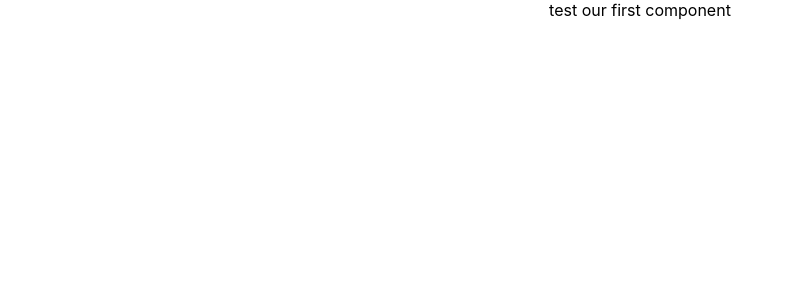
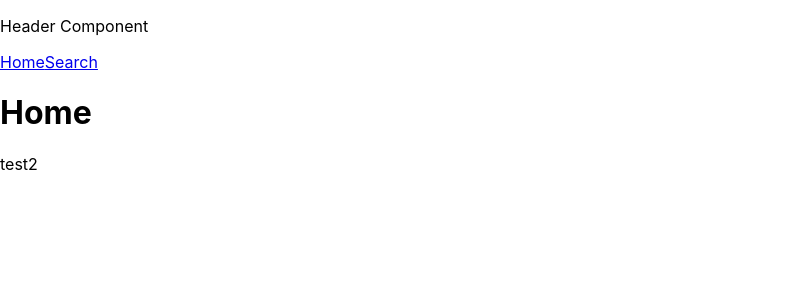
Before and after one commit to GSG-G11/movies-RY, a React (Create React App) app: page / in a window 1280 px wide. Shown: the top 300 px of the page, without its empty margins (0-794 px from the left). Built offline with nearby package versions, Linux system fonts and the light colour scheme.

Commit message:
make the basic routes for the home page and search page Relates #3

```diff
--- a/package.json
+++ b/package.json
@@ -9,6 +9,7 @@
     "env2": "^2.2.2",
     "react": "^18.0.0",
     "react-dom": "^18.0.0",
+    "react-router-dom": "^6.3.0",
     "react-scripts": "5.0.0",
     "web-vitals": "^2.1.4"
   },
--- a/src/App.jsx
+++ b/src/App.jsx
@@ -1,10 +1,20 @@
 import React from 'react';
 import './App.css';
+import { Routes, Route, BrowserRouter } from 'react-router-dom';
+import Nav from './component/Nav/Nav';
+import Home from './component/Home/Home';
+import Search from './component/Search/Search';
 
 function App() {
   return (
-    <div className="App">
-      test our first component
+    <div>
+      <BrowserRouter>
+        <Nav />
+        <Routes>
+          <Route path="/" element={<Home />} />
+          <Route path="/search" element={<Search />} />
+        </Routes>
+      </BrowserRouter>
     </div>
   );
 }
--- /dev/null
+++ b/src/component/Home/Home.jsx
@@ -0,0 +1,12 @@
+import React from 'react';
+
+function Home() {
+  return (
+    <>
+      <h1>Home</h1>
+      <p>test2</p>
+    </>
+  );
+}
+
+export default Home;
--- /dev/null
+++ b/src/component/Nav/Nav.jsx
@@ -0,0 +1,14 @@
+import React from 'react';
+import { Link } from 'react-router-dom';
+
+function Nav() {
+  return (
+    <>
+      <p>Header Component</p>
+      <Link to="/">Home</Link>
+      <Link to="/search">Search</Link>
+    </>
+  );
+}
+
+export default Nav;
--- /dev/null
+++ b/src/component/Search/Search.jsx
@@ -0,0 +1,12 @@
+import React from 'react';
+
+function Search() {
+  return (
+    <>
+      <h1>Search</h1>
+      <p>test2</p>
+    </>
+  );
+}
+
+export default Search;
```
Also changed, not shown: src/component/Home/Home.css (added), src/component/Nav/Nav.css (added), src/component/Search/Search.css (added), 1 other file (tests, documents, lock files or other folders).
